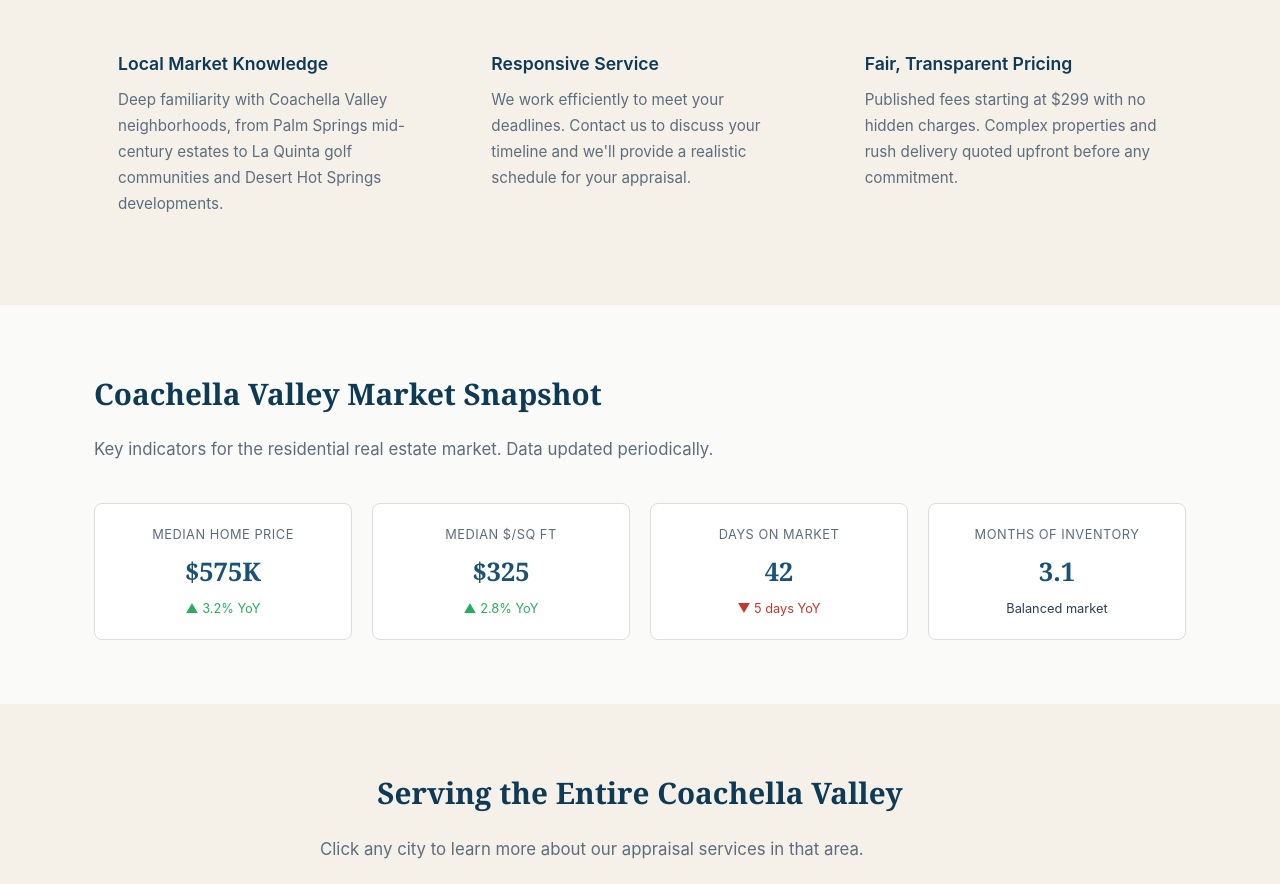
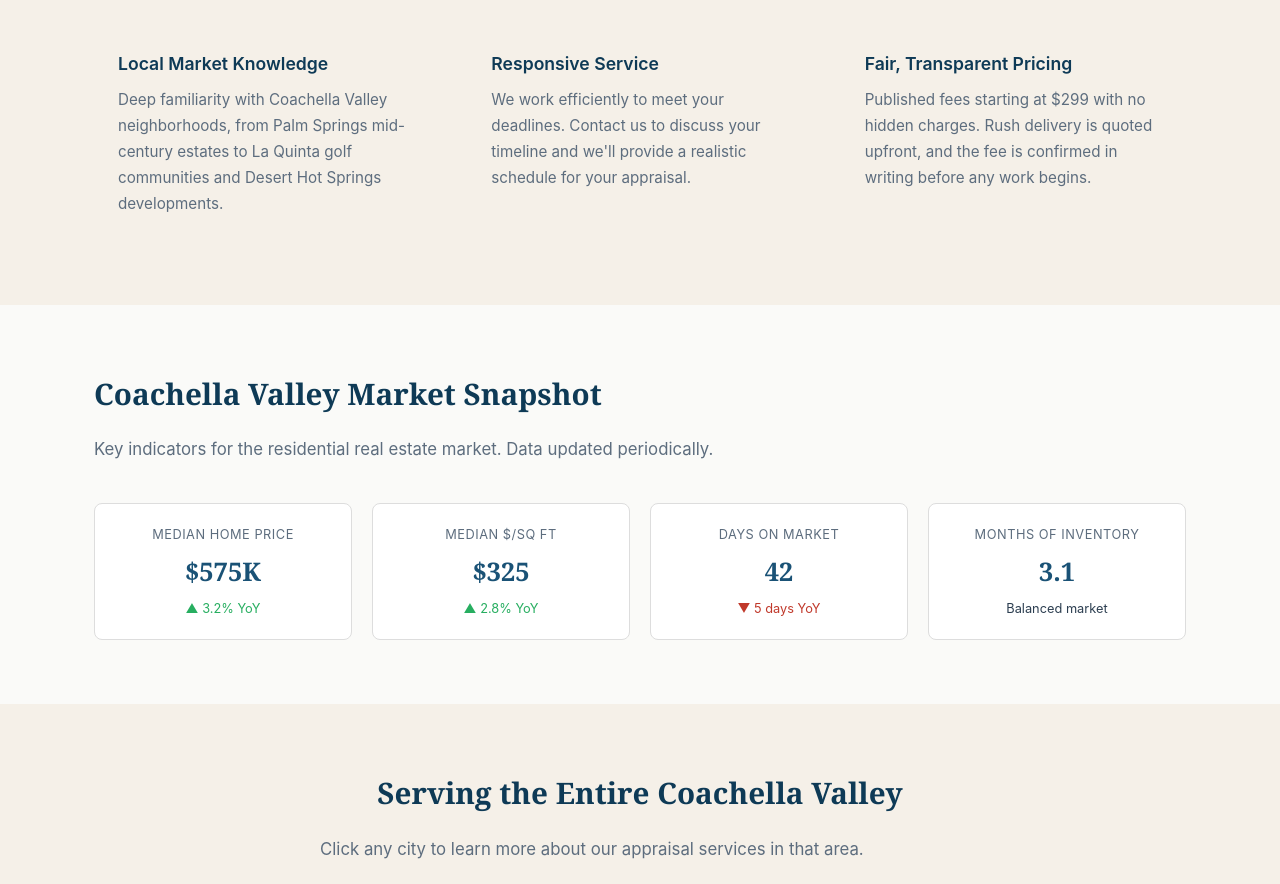
Before and after one commit to stynkfysh/palmdesertappraiser.com, a plain HTML site: page index.html in a window 1280 px wide. Shown: the part 2027-2911 px from the top of the page. Drawn offline with Linux system fonts and the light colour scheme.

Commit message:
Remove complexity pricing language from homepage
Complex-property pricing is never stated client-facing; rush delivery is kept
as a real service option and the fee-confirmation step carries the qualifier.

Co-Authored-By: Claude Opus 5 <noreply@anthropic.com>
Claude-Session: https://claude.ai/code/session_01GjaaJ5JH7YCpoPvvwRScbr

```diff
--- a/index.html
+++ b/index.html
@@ -213,7 +213,7 @@
         </div>
         <div class="value-item">
           <h3>Fair, Transparent Pricing</h3>
-          <p>Published fees starting at $299 with no hidden charges. Complex properties and rush delivery quoted upfront before any commitment.</p>
+          <p>Published fees starting at $299 with no hidden charges. Rush delivery is quoted upfront, and the fee is confirmed in writing before any work begins.</p>
         </div>
       </div>
     </div>
```
